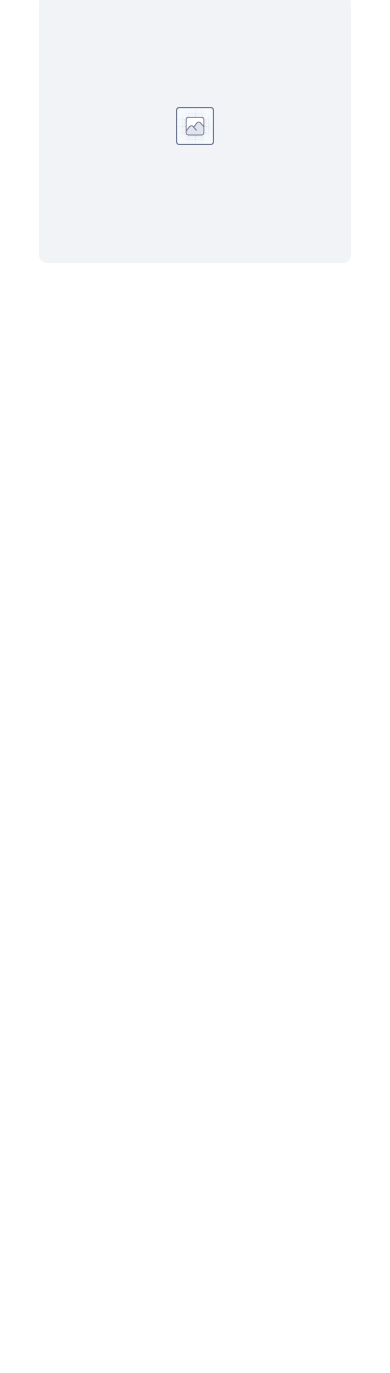
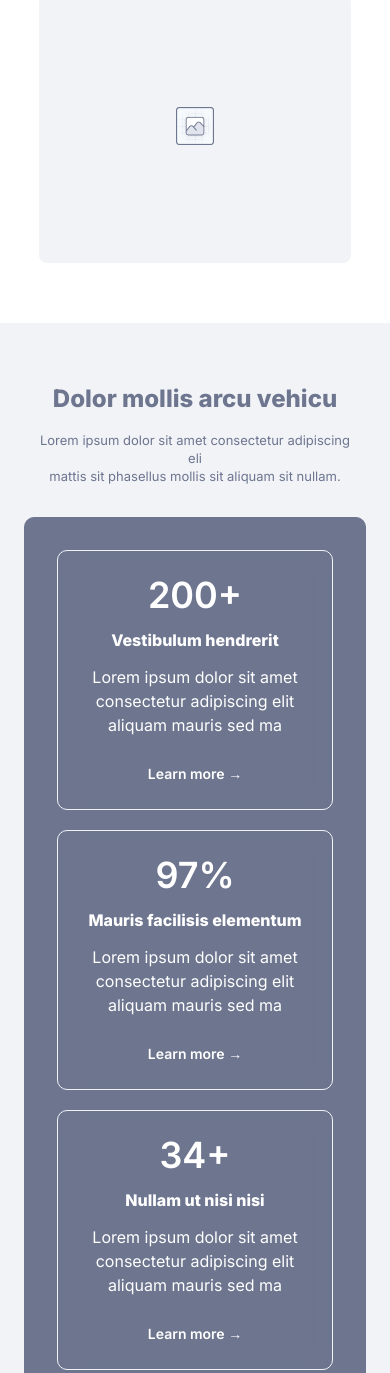
Before and after one commit to shuvabiswas12/html-css-ui-challenge, a plain HTML site: page index.html in a window 390 px wide. Shown: the part 1024-2397 px from the top of the page. Before the commit the page ends 1347 px from the top, so only its background shows below. Drawn offline with Linux system fonts and the light colour scheme.

Commit message:
added quality section.

```diff
--- a/css/customStyle.css
+++ b/css/customStyle.css
@@ -463,9 +463,203 @@
 /* -------------------------------------- */
 
 /* Quality section */
-/* #quality {
+#quality {
     width: 100%;
-    height: 679px;
+    min-height: 679px;
     padding: 100px 167px;
+    display: flex;
+    flex-direction: column;
+    justify-content: space-between;
+    align-items: center;
+    gap: 48px;
     background-color: var(--color-light);
-} */
+}
+
+#quality .container {
+    max-width: 1440px;
+    width: 100%;
+    height: auto;
+    margin: 0 auto;
+    text-align: center;
+    display: flex;
+    flex-direction: column;
+    align-items: center;
+    gap: 16px;
+}
+
+.quality-header {
+    font-family: var(--font-inter);
+    font-weight: 800;
+    font-size: 2.25rem; /* 36px */
+    line-height: 40px;
+    letter-spacing: 0;
+    text-align: center;
+    vertical-align: bottom;
+    color: var(--color-primary);
+}
+
+.quality-body {
+    font-family: var(--font-inter);
+    font-weight: 400;
+    font-size: 1rem; /* 16px */
+    line-height: 24px;
+    letter-spacing: 0;
+    text-align: center;
+    color: var(--color-primary);
+}
+
+.boxes-container {
+    max-width: 1106px;
+    border-radius: 10px;
+    border: 1px solid var(--color-primary);
+    background-color: var(--color-primary);
+    padding: 64px;
+    display: flex;
+    flex-direction: row;
+    flex-wrap: wrap;
+    gap: 22px;
+    justify-content: center;
+}
+
+.box-item {
+    width: 30%;
+    padding: 32px 24px;
+    gap: 10px;
+    border-radius: 10px;
+    border: 1px solid var(--color-light);
+    display: flex;
+    flex-direction: column;
+    justify-content: space-between;
+    align-items: flex-start;
+    background-color: transparent;
+    backdrop-filter: blur(10px);
+    -webkit-backdrop-filter: blur(10px);
+}
+
+.box-item--header {
+    font-family: var(--font-inter);
+    font-weight: 600;
+    font-size: 2.25rem; /* 36px */
+    line-height: 40px;
+    letter-spacing: 0;
+    margin: 0;
+    color: var(--color-white);
+}
+
+.box-item--subtitle {
+    font-family: var(--font-inter);
+    font-weight: 800;
+    font-size: 1rem; /* 16px */
+    line-height: 22px;
+    letter-spacing: 0;
+    margin: 4px 0;
+    color: var(--color-white);
+}
+
+.box-item--body {
+    font-family: var(--font-inter);
+    font-weight: 400;
+    font-size: 1rem; /* 16px */
+    line-height: 24px;
+    letter-spacing: 0;
+    margin-bottom: 16px;
+    color: var(--color-white);
+}
+
+.box-item--button {
+    font-family: var(--font-inter);
+    font-weight: 600;
+    font-size: 1rem; /* 16px */
+    line-height: 22px;
+    letter-spacing: 0;
+    background-color: transparent;
+    border: none;
+    color: var(--color-white);
+    cursor: pointer;
+}
+
+/* Tablet: max-width 992px */
+@media (max-width: 992px) {
+    #quality {
+        padding: 80px 48px;
+        gap: 40px;
+    }
+
+    .quality-header {
+        font-size: 2rem; /* 32px */
+        line-height: 38px;
+    }
+
+    .quality-body {
+        font-size: 0.9375rem; /* 15px */
+        line-height: 22px;
+    }
+
+    .boxes-container {
+        padding: 48px;
+        gap: 20px;
+    }
+
+    .box-item {
+        width: 100%;
+        max-width: 500px;
+        align-items: center;
+        text-align: center;
+    }
+
+    .box-item--body,
+    .box-item--subtitle,
+    .box-item--header {
+        text-align: center;
+        width: 100%;
+    }
+}
+
+/* Mobile: max-width 768px */
+@media (max-width: 768px) {
+    #quality {
+        padding: 60px 24px;
+        gap: 32px;
+    }
+
+    .quality-header {
+        font-size: 1.75rem; /* 28px */
+        line-height: 34px;
+    }
+
+    .quality-body {
+        font-size: 0.875rem; /* 14px */
+        line-height: 20px;
+    }
+
+    .boxes-container {
+        padding: 32px;
+        flex-direction: column;
+        align-items: center;
+    }
+
+    .box-item {
+        width: 100%;
+        padding: 24px;
+    }
+}
+
+/* Extra small devices: max-width 480px */
+@media (max-width: 480px) {
+    .quality-header {
+        font-size: 1.5rem; /* 24px */
+        line-height: 32px;
+    }
+
+    .quality-body {
+        font-size: 0.8125rem; /* 13px */
+        line-height: 18px;
+    }
+
+    .box-item--button {
+        font-size: 0.875rem;
+    }
+}
+
+/* Quality ends */
+/* -------------------------------------- */
--- a/index.html
+++ b/index.html
@@ -66,6 +66,38 @@
         </div>
     </section>
 
+    <section id="quality">
+        <div class="container">
+            <h2 class="quality-header">Dolor mollis arcu vehicu</h2>
+            <p class="quality-body">Lorem ipsum dolor sit amet consectetur adipiscing eli <br> mattis sit phasellus
+                mollis sit aliquam sit
+                nullam.
+            </p>
+        </div>
+        <div class="boxes-container">
+            <div class="box-item">
+                <h3 class="box-item--header">200+</h3>
+                <p class="box-item--subtitle">Vestibulum hendrerit</p>
+                <p class="box-item--body">Lorem ipsum dolor sit amet consectetur adipiscing elit aliquam mauris sed
+                    ma</p>
+                <button class="box-item--button">Learn more →</button>
+            </div>
+            <div class="box-item">
+                <h3 class="box-item--header">97%</h3>
+                <p class="box-item--subtitle">Mauris facilisis elementum</p>
+                <p class="box-item--body">Lorem ipsum dolor sit amet consectetur adipiscing elit aliquam mauris sed
+                    ma</p>
+                <button class="box-item--button">Learn more →</button>
+            </div>
+            <div class="box-item">
+                <h3 class="box-item--header">34+</h3>
+                <p class="box-item--subtitle">Nullam ut nisi nisi</p>
+                <p class="box-item--body">Lorem ipsum dolor sit amet consectetur adipiscing elit aliquam mauris sed
+                    ma</p>
+                <button class="box-item--button">Learn more →</button>
+            </div>
+        </div>
+    </section>
 
     <script src="./js/script.js"></script>
 </body>
```
